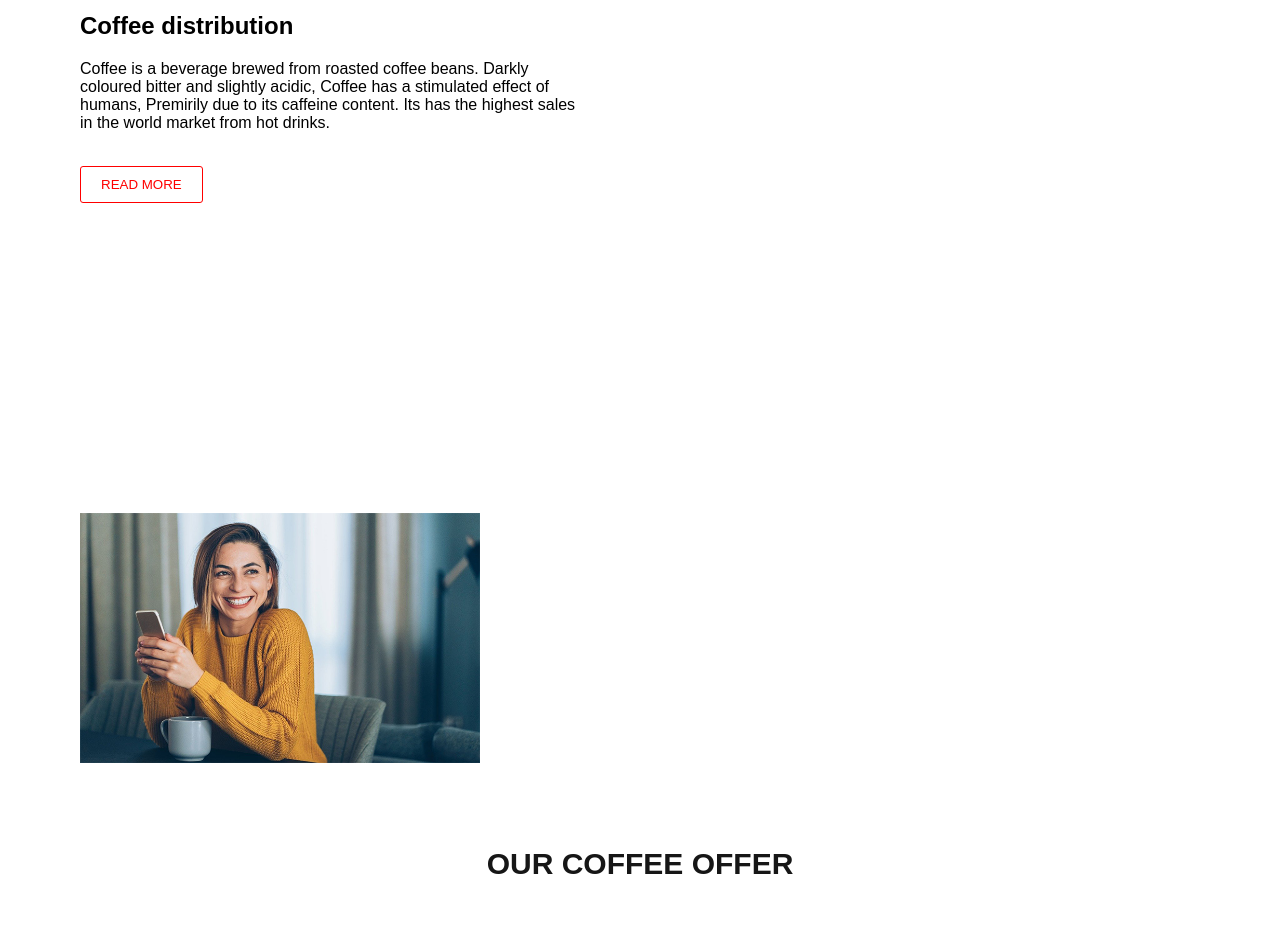
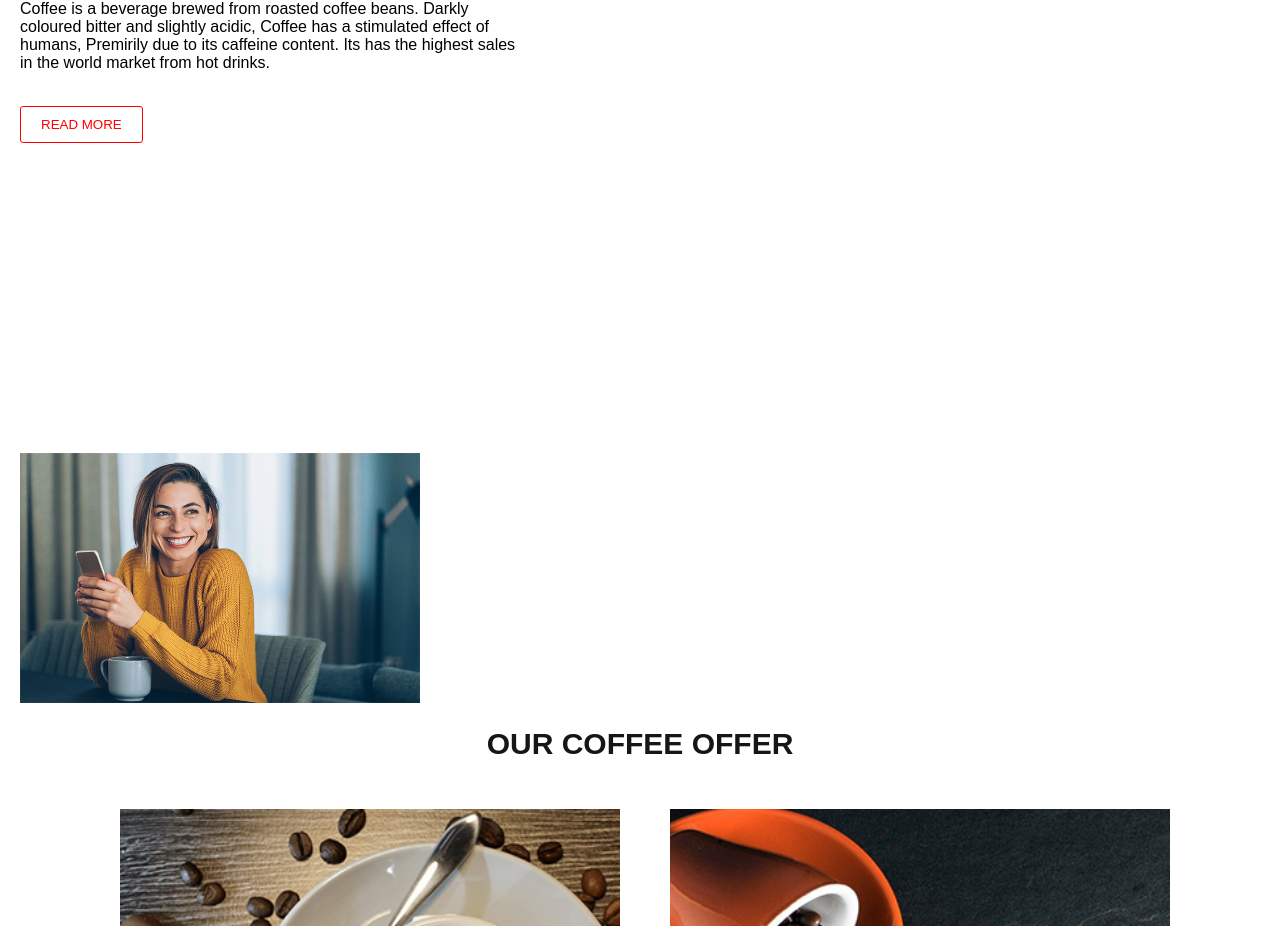
Before and after one commit to Kashafgit/my-custom-css-web, a plain HTML site: page index.html in a window 1280 px wide. Shown: the part 556-1482 px from the top of the page. Drawn offline with Linux system fonts and the light colour scheme.

Commit message:
updated code

```diff
--- a/style.css
+++ b/style.css
@@ -149,7 +149,7 @@ a {
     display: flex;
     justify-content: space-between;
     gap: 300px;
-    margin: 80px;
+    margin: 20px;
     flex-wrap: wrap;
 }
 
```
